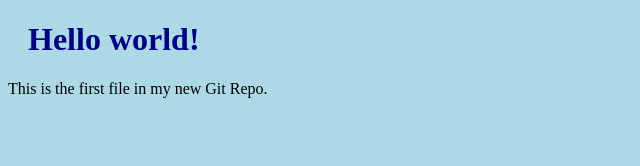
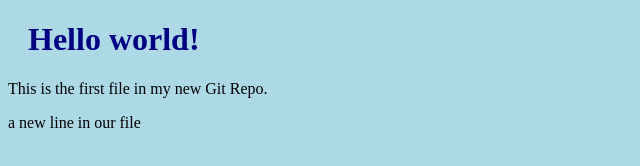
Before and after one commit to LordoftheTays/hello-world, a plain HTML site: page index.htm in a window 1280 px wide. Shown: the whole page, without its empty margins (0-640 px from the left). Drawn offline with Linux system fonts and the light colour scheme.

Commit message:
updated index.html with a new line

```diff
--- a/index.htm
+++ b/index.htm
@@ -8,6 +8,7 @@
 
 <h1>Hello world!</h1>
 <p>This is the first file in my new Git Repo.</p>
+<p> a new line in our file</p>
 
 </body>
 </html>
```
